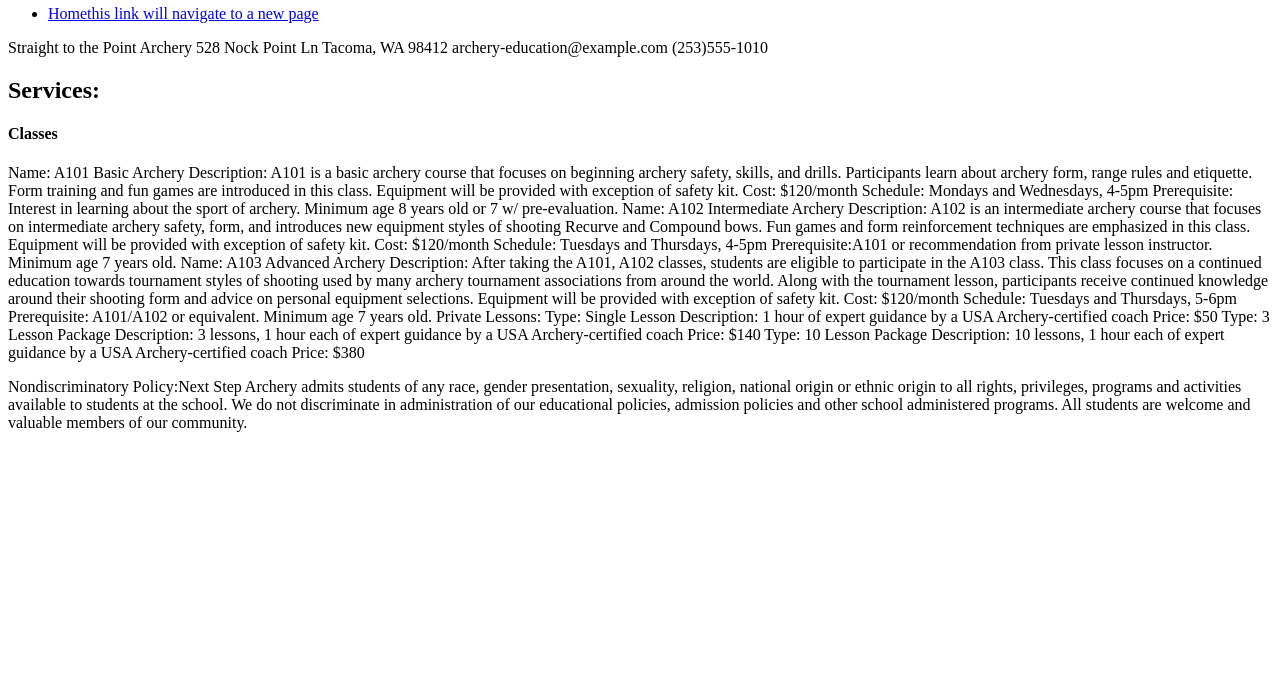
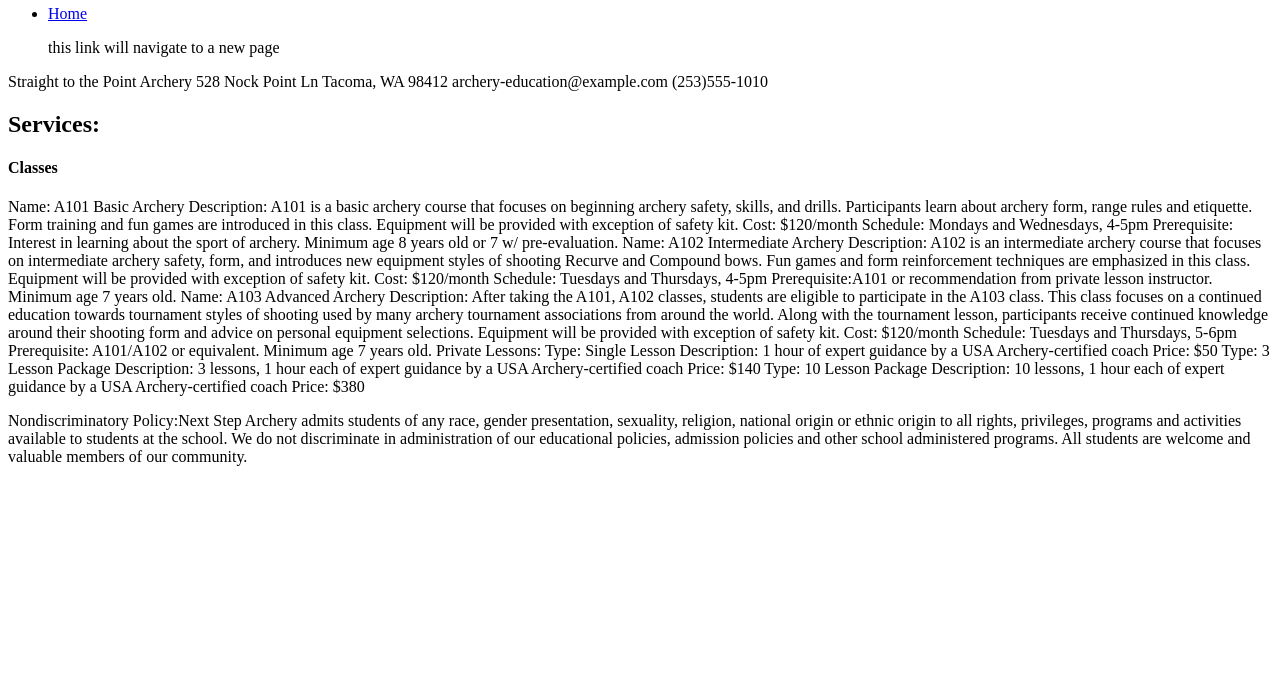
Before and after one commit to nsimpk/archery, a plain HTML site: page lessons.html in a window 1280 px wide. Shown: the part 122-800 px from the top of the page. Drawn offline with Linux system fonts and the light colour scheme.

Commit message:
add some A11y

```diff
--- a/lessons.html
+++ b/lessons.html
@@ -11,7 +11,8 @@
             <h2>Home<i class="fa-solid fa-file"></i></h2>
             <nav>
                 <ul>
-                    <li><a href="https://nsimpk.github.io/archery/">Home<span class="sr.only">this link will navigate to a new page</span></a>
+                    <li><a href="https://nsimpk.github.io/archery/">Home</a>
+                    <p><span class="sr.only">this link will navigate to a new page</span></p>
                 </ul>
             </nav>
             <div>
```
